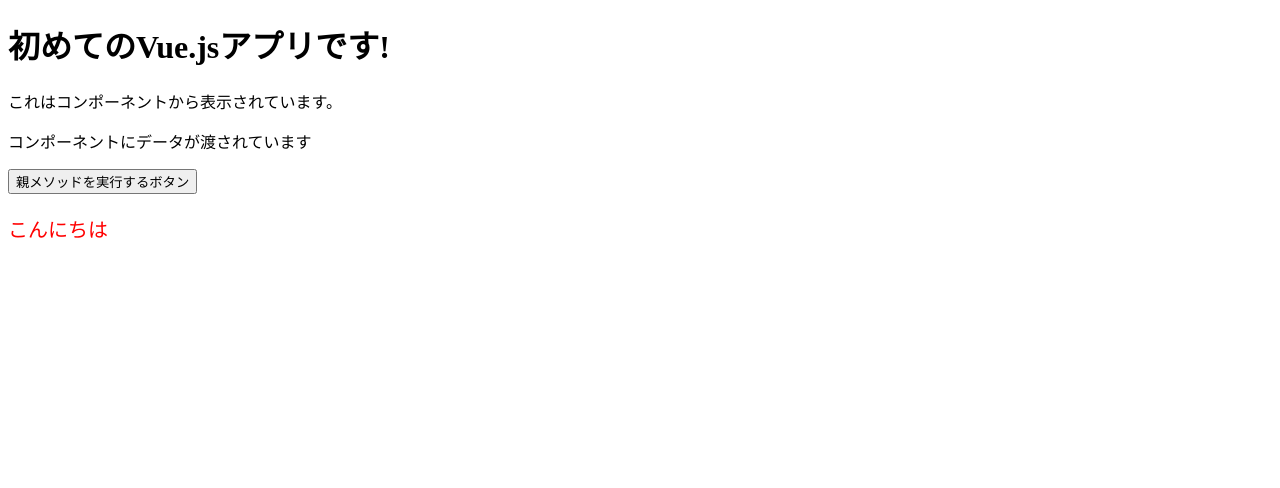
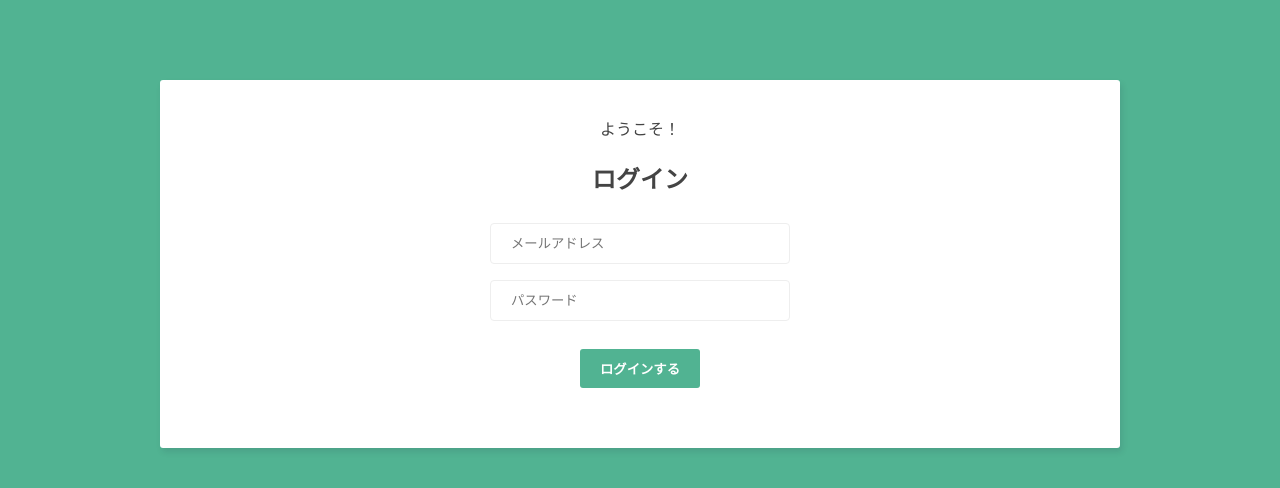
Before and after one commit to hiro-moto-freak/live-chat, a Vue app in the folder live-chat-vuejs/: page / in a window 1280 px wide. Shown: the top 488 px of the page. Built offline with nearby package versions, Linux system fonts and the light colour scheme.

Commit message:
ログイン画面作成

```diff
--- /dev/null
+++ b/live-chat-vuejs/src/assets/main.css
@@ -0,0 +1,26 @@
+body {
+  background: #51b392;
+  color: #444;
+}
+.container {
+  width: 90%;
+  max-width: 960px;
+  margin: 80px auto;
+  border-radius: 3px;
+  box-shadow: 2px 4px 6px rgba(28, 6, 49, 0.1);
+  background: white;
+}
+.error {
+  color: #ff3f80;
+  font-size: 14px;
+}
+button {
+  text-decoration: none;
+  background: #51b392;
+  color: white;
+  font-weight: bold;
+  border: 0;
+  border-radius: 3px;
+  padding: 10px 20px;
+  cursor: pointer;
+}
--- /dev/null
+++ b/live-chat-vuejs/src/components/LoginForm.vue
@@ -0,0 +1,31 @@
+<template>
+  <div>
+    <h2>ログイン</h2>
+    <form>
+      <input
+        type="email"
+        required
+        placeholder="メールアドレス"
+        v-model="email"
+      />
+      <input
+        type="password"
+        required
+        placeholder="パスワード"
+        v-model="password"
+      />
+      <button>ログインする</button>
+    </form>
+  </div>
+</template>
+
+<script>
+export default {
+  data() {
+    return {
+      email: "",
+      password: "",
+    };
+  },
+};
+</script>
--- a/live-chat-vuejs/src/main.js
+++ b/live-chat-vuejs/src/main.js
@@ -2,4 +2,6 @@
 import App from './App.vue'
 import router from './router'
 
+import './assets/main.css'
+
 createApp(App).use(router).mount('#app')
--- a/live-chat-vuejs/src/views/WelcomePage.vue
+++ b/live-chat-vuejs/src/views/WelcomePage.vue
@@ -1,50 +1,45 @@
 <template>
-  <div>
-    <h1>{{ title }}</h1>
-    <TestComponent
-      @toggle="toggle"
-      message="コンポーネントにデータが渡されています"
-    />
-    <p v-if="isEnabled">こんにちは</p>
+  <div class="container welcome">
+    <p>ようこそ！</p>
+    <LoginForm />
   </div>
 </template>
 
 <script>
-import TestComponent from "../components/TestComponent.vue";
-
+import LoginForm from "../components/LoginForm.vue";
 export default {
-  components: {
-    TestComponent,
-  },
-
-  data() {
-    return {
-      title: "初めてのVue.jsアプリです!",
-      subtitle: "ようこそ",
-      isEnabled: true,
-    };
-  },
-
-  computed: {
-    text() {
-      if (this.isEnabled) {
-        return "こんにちは!";
-      } else {
-        return "さよなら!";
-      }
-    },
-  },
-  methods: {
-    toggle() {
-      this.isEnabled = !this.isEnabled;
-    },
-  },
+  components: { LoginForm },
 };
 </script>
 
-<style scoped>
-p {
-  font-size: 20px;
-  color: red;
+<style>
+.welcome {
+  text-align: center;
+  padding: 20px 0;
+}
+.welcome form {
+  width: 300px;
+  margin: 20px auto;
+}
+.welcome label {
+  display: block;
+  margin: 20px 0 10px;
+}
+.welcome input {
+  width: 100%;
+  padding: 12px 20px;
+  margin: 8px auto;
+  border-radius: 4px;
+  border: 1px solid #eee;
+  outline: none;
+  box-sizing: border-box;
+}
+.welcome span {
+  font-weight: bold;
+  text-decoration: underline;
+  cursor: pointer;
+}
+.welcome button {
+  margin: 20px auto;
 }
 </style>
```
